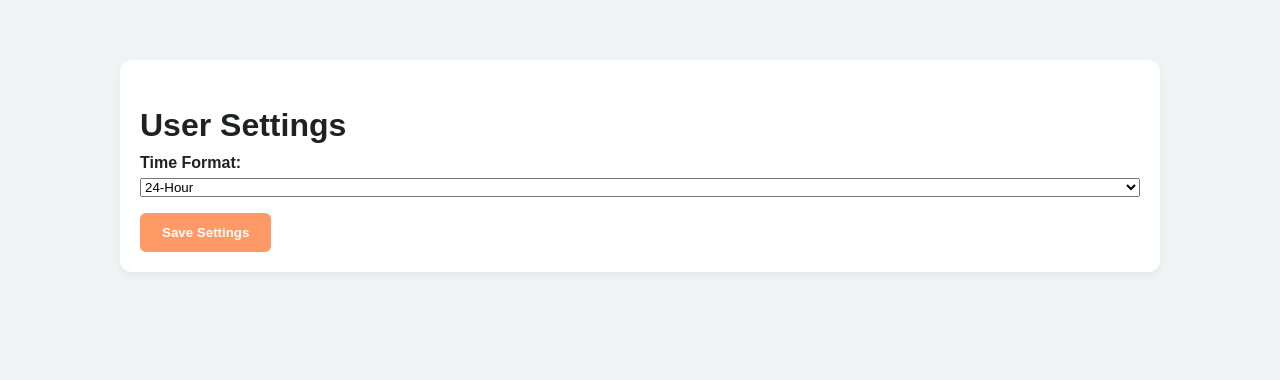
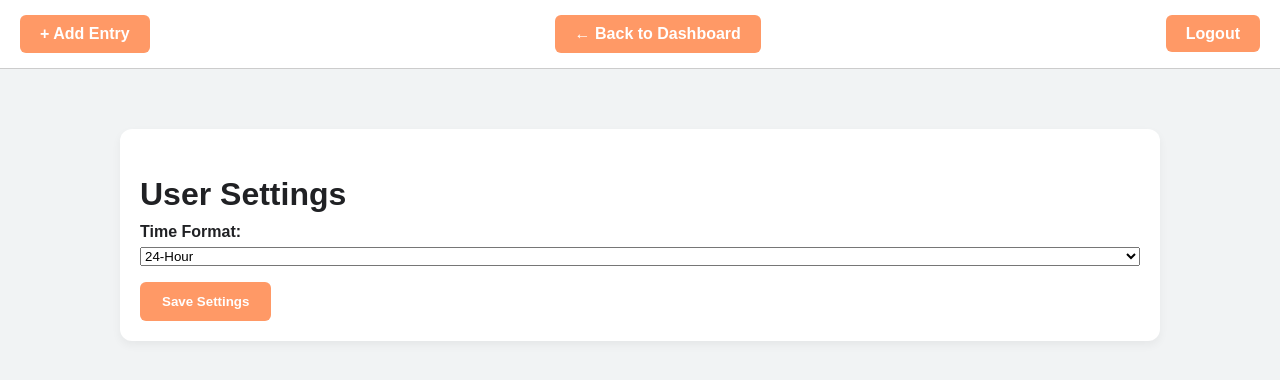
Before and after one commit to hyoond/TT4L-04, a Flask app: page /settings in a window 1280 px wide. Shown: the top 380 px of the page. Run offline with Flask 3, Linux system fonts and the light colour scheme; a user stored in the database is signed in; data comes from the database, SQL or seed files in the repository.

Commit message:
Missing nav bar was added for this page

```diff
--- a/templates/settings.html
+++ b/templates/settings.html
@@ -5,6 +5,13 @@
     <link rel="stylesheet" href="{{ url_for('static', filename='styledashboard.css') }}">
 </head>
 <body>
+    <div class="top-bar">
+        <a href="{{ url_for('timetable') }}" class="btn">+ Add Entry</a>
+        <a href="{{ url_for('dashboard') }}" class="btn">← Back to Dashboard</a>
+        <div class="top-bar-right">
+            <a href="{{ url_for('logout') }}" class="btn">Logout</a>
+        </div>
+    </div>
     <div class="container">
         <h2>User Settings</h2>
         <form method="post" class="form-grid">
```
